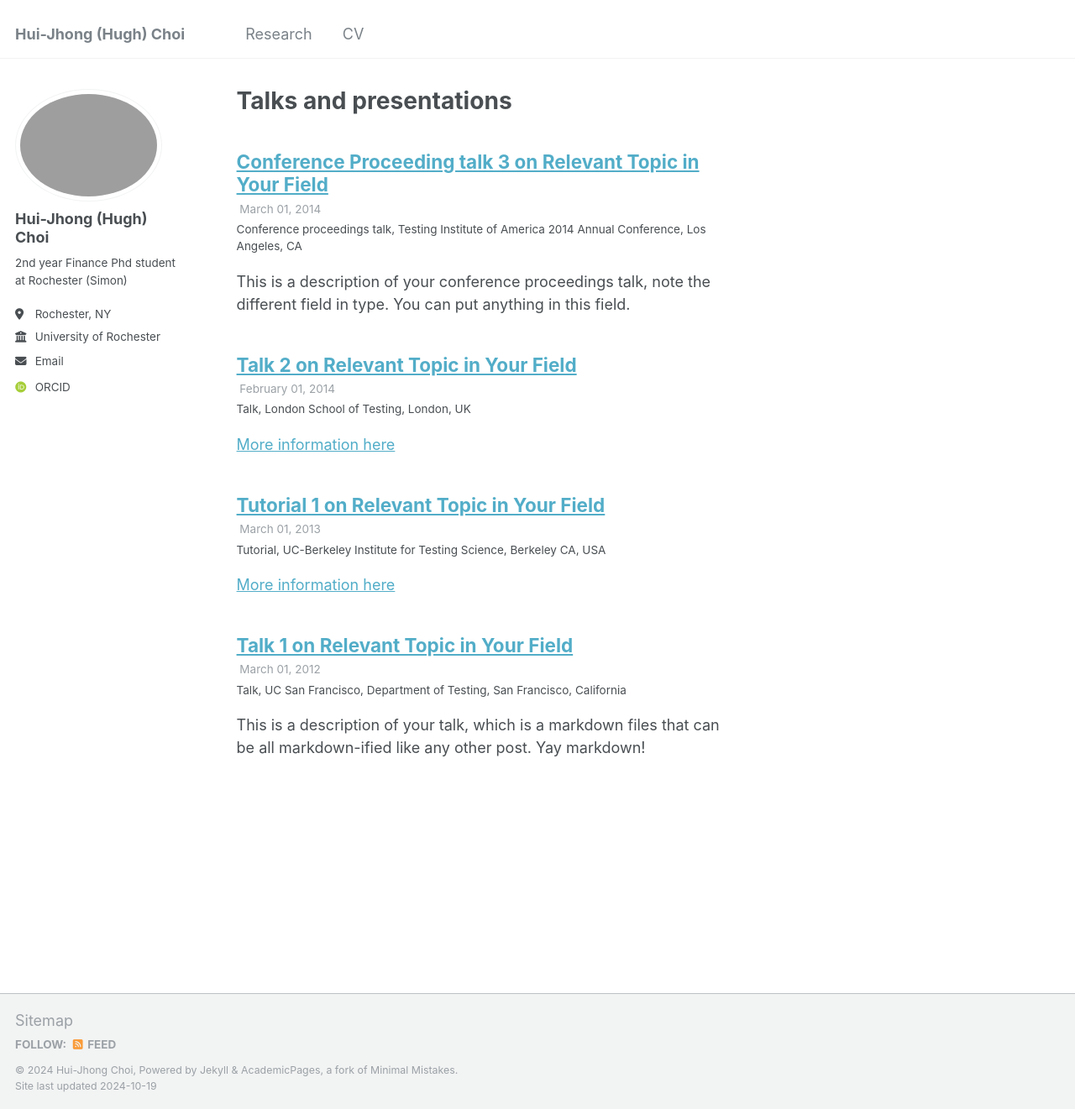
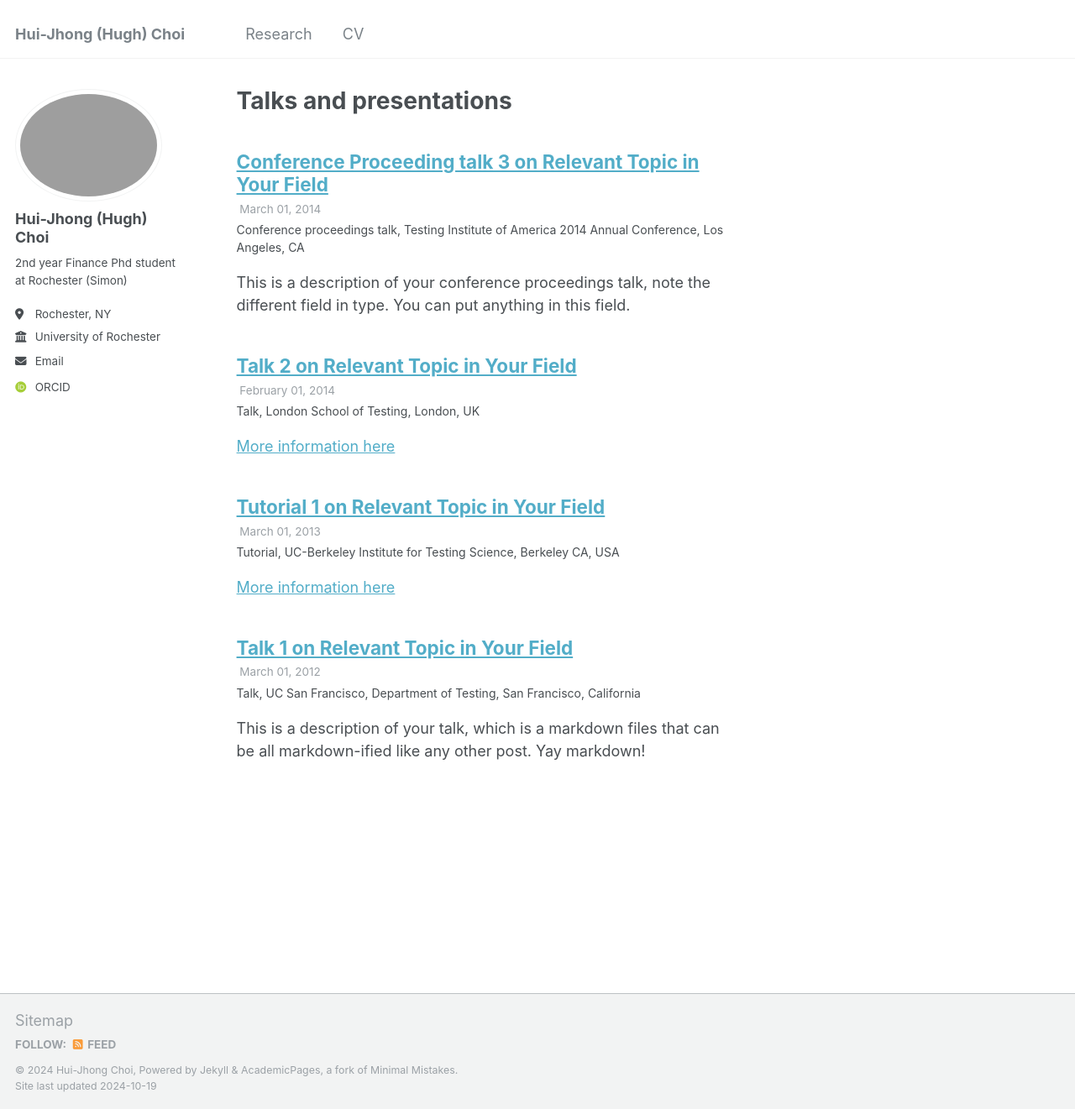
Before and after one commit to Hui-jhongChoi/Hui-jhongChoi.github.io, a Jekyll site: the page built from _pages/talks.html, in a window 1280 px wide and 1321 px high. Shown: the whole window at 84% size. Built offline with Jekyll 4.4.1, drawn with Linux system fonts in a browser that asks for light colours; some web fonts are replaced; a file with an impossible date is left out.

Commit message:
Update _archive.scss

```diff
--- a/_sass/_archive.scss
+++ b/_sass/_archive.scss
@@ -59,7 +59,9 @@
 
 .archive__item-excerpt {
   margin-top: 0;
-  font-size: $type-size-6;
+  font-size: 14px; /* Adjust the size for smaller text */
+  line-height: 1.5; /* Make the lines more compact */
+  margin-bottom: 10px; /* Reduce space between paragraphs */
 
   & + p {
     text-indent: 0;
```
